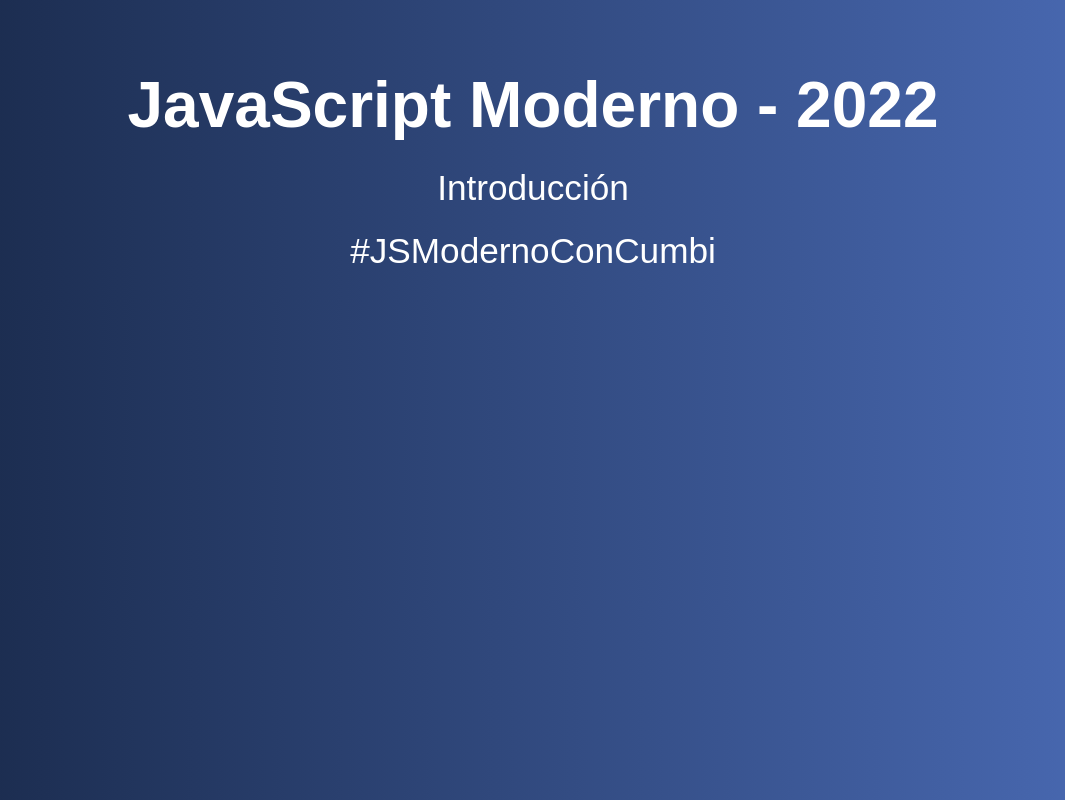
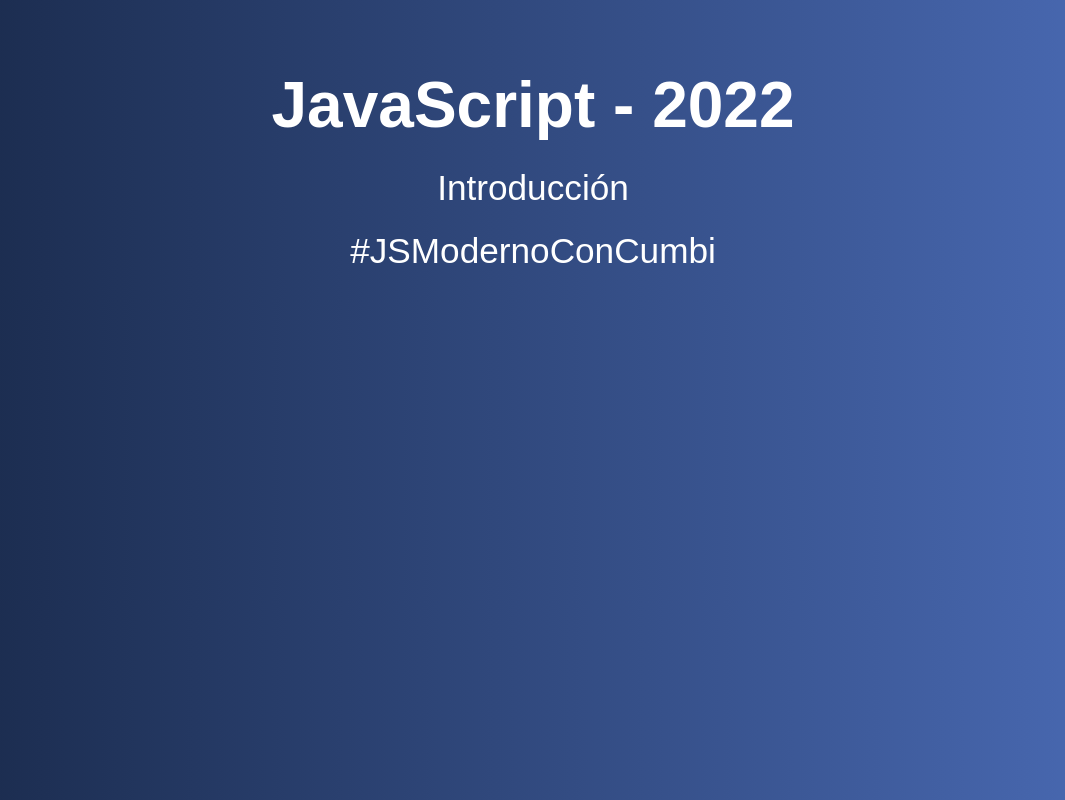
Before and after one commit to cumbinar/Introduccion-js, a plain HTML site: page index.html in a window 1280 px wide. Shown: the whole page, without its empty margins (107-1172 px from the left). Drawn offline with Linux system fonts and the light colour scheme; a web font is replaced by a local one.

Commit message:
curso modificado

```diff
--- a/index.html
+++ b/index.html
@@ -9,7 +9,7 @@
 </head>
 <body>
     <div class="contenido">
-        <h1>JavaScript Moderno - 2022</h1>
+        <h1>JavaScript - 2022</h1>
         <p>Introducción</p>
         <p class="hashtag">#JSModernoConCumbi</p>
     </div>
```
